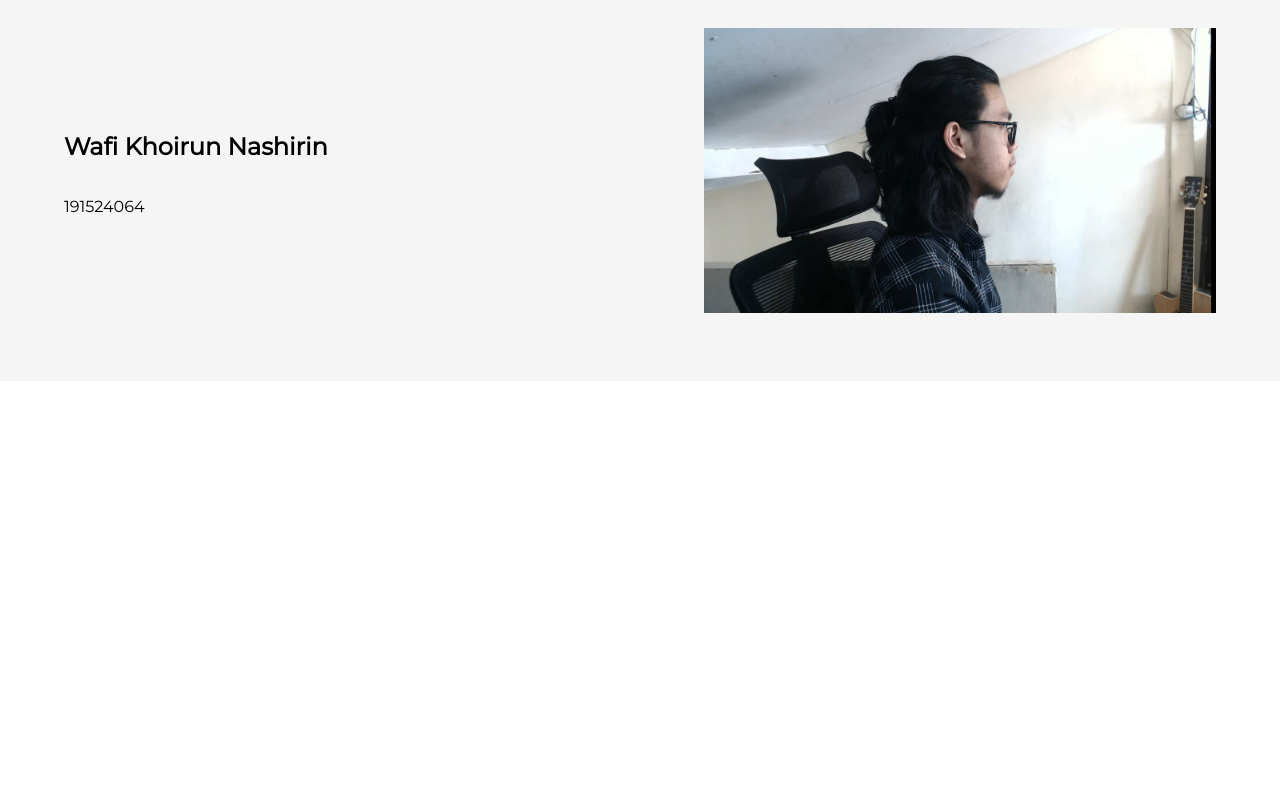
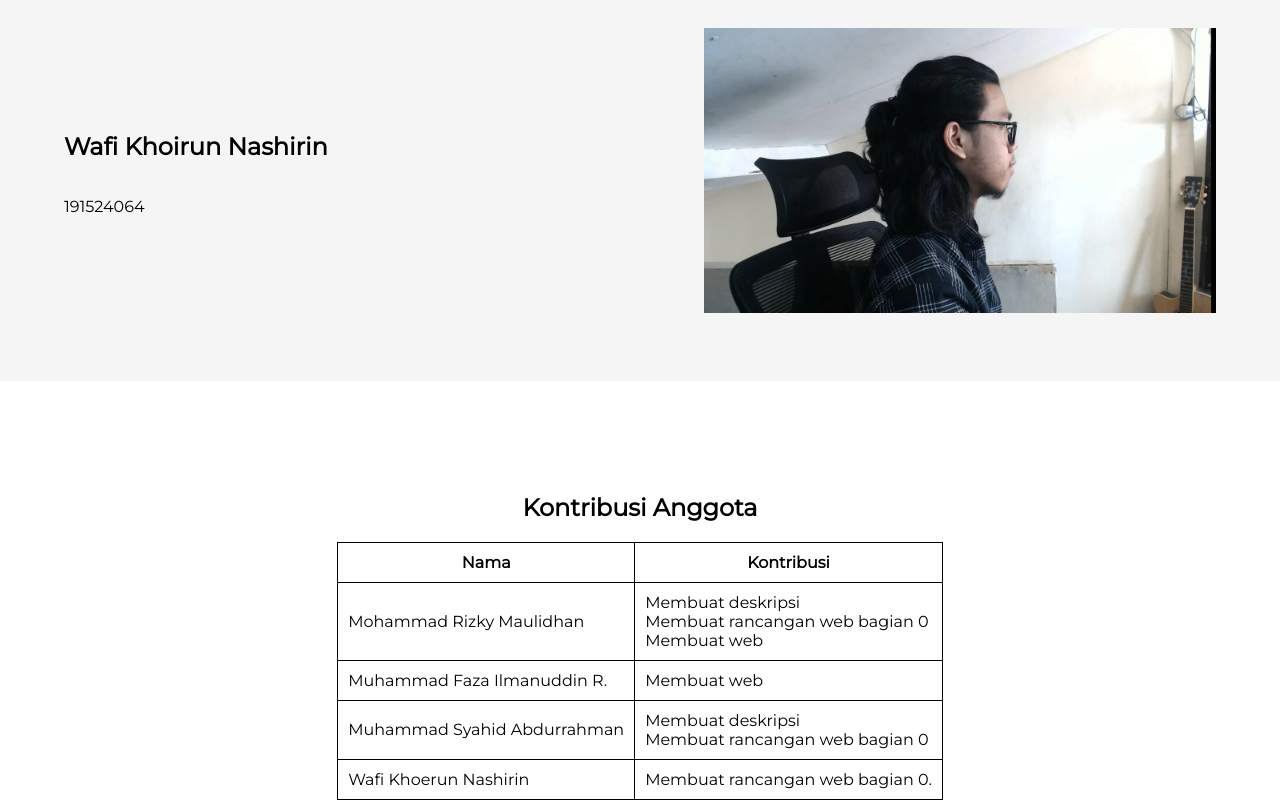
Before and after one commit to Grup4-UID-TE/order-fullfillment, a plain HTML site: page index.html in a window 1280 px wide. Shown: the part 2878-3678 px from the top of the page. Before the commit the page ends 3259 px from the top, so only its background shows below. Drawn offline with Linux system fonts and the light colour scheme; a web font is replaced by a local one.

Commit message:
add table kontribusi

```diff
--- a/assets/css/main.css
+++ b/assets/css/main.css
@@ -139,6 +139,23 @@ section>h1 {
   order: 1;
 }
 
+.kontribusi {
+  display: flex;
+  flex-direction: column;
+  align-items: center;
+}
+
+.kontribusi>table {
+  border: 1px solid black;
+  border-collapse: collapse;
+}
+
+th, td {
+  border: 1px solid black;
+  border-collapse: collapse;
+  padding: 10px;
+}
+
 @media (max-width: 1500px) {
   .home-jumbotron-overlay>span {
     font-size: 5rem;
--- a/index.html
+++ b/index.html
@@ -131,7 +131,7 @@
           </div>
         </div>
         <div class="anggota-item-desc">
-          <h2>Muhammad Faza Ilmanuddin R.</h2>
+          <h2>Muhammad Faza Ilmanuddin Rachmadi</h2>
           <p>191524050</p>
         </div>
       </div>
@@ -142,7 +142,7 @@
           </div>
         </div>
         <div class="anggota-item-desc">
-          <h2>Muhammad Syahid A.</h2>
+          <h2>Muhammad Syahid Abdurrahman</h2>
           <p>191524051</p>
         </div>
       </div>
@@ -158,6 +158,31 @@
         </div>
       </div>
     </section>
+    <section class="kontribusi" id="kontribusi">
+      <h1>Kontribusi Anggota</h1>
+      <table>
+        <tr>
+          <th>Nama</th>
+          <th>Kontribusi</th>
+        </tr>
+        <tr>
+          <td>Mohammad Rizky Maulidhan</td>
+          <td>Membuat deskripsi<br>Membuat rancangan web bagian 0<br>Membuat web</td>
+        </tr>
+        <tr>
+          <td>Muhammad Faza Ilmanuddin R.</td>
+          <td>Membuat web</td>
+        </tr>
+        <tr>
+          <td>Muhammad Syahid Abdurrahman</td>
+          <td>Membuat deskripsi<br>Membuat rancangan web bagian 0</td>
+        </tr>
+        <tr>
+          <td>Wafi Khoerun Nashirin</td>
+          <td>Membuat rancangan web bagian 0.</td>
+        </tr>
+      </table>
+    </section>
   </main>
 </body>
 
```
